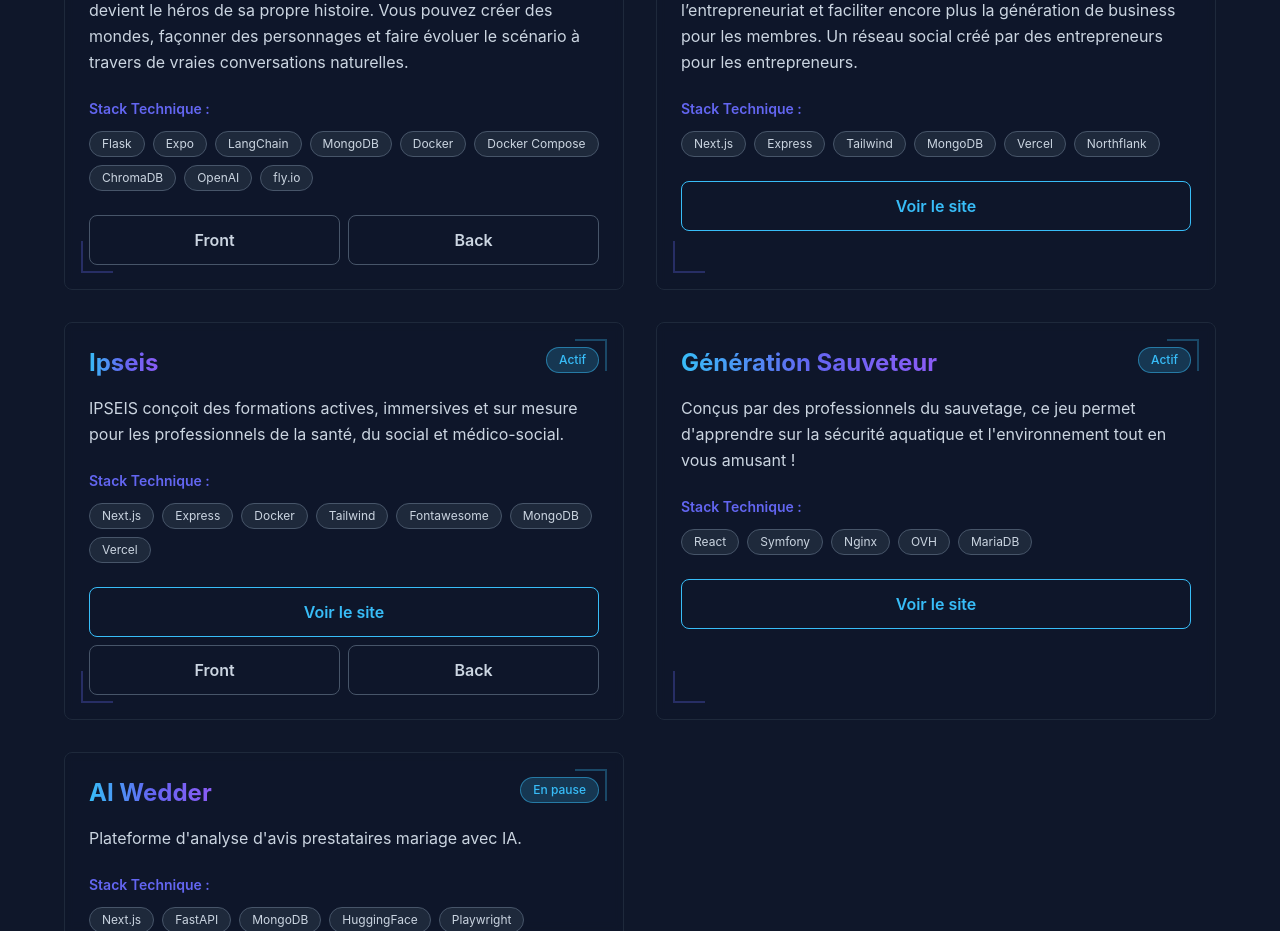
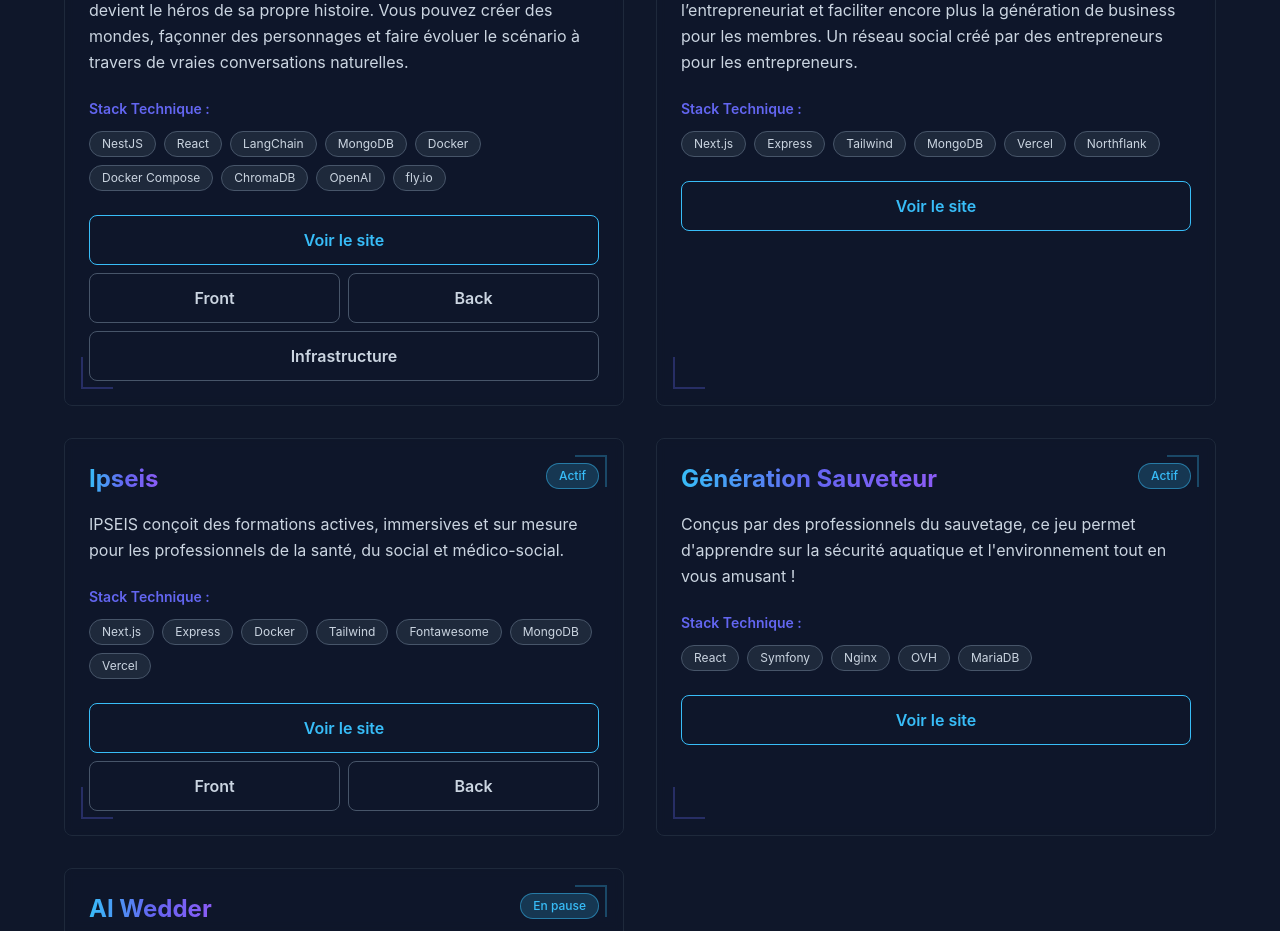
Before and after one commit to Jyok1m/portfolio_v3, a React (Vite) app: page / in a window 1280 px wide. Shown: the part 5520-6451 px from the top of the page. Built offline with nearby package versions, Linux system fonts and the light colour scheme; no server answers; what @fortawesome/pro-solid-svg-icons would draw is missing.

Commit message:
feat: Ajouter un lien vers l'infrastructure dans les projets et mettre à jour les liens des projets

```diff
--- a/src/i18n/locales.ts
+++ b/src/i18n/locales.ts
@@ -285,6 +285,7 @@ export const locales = {
 				"repo-front": "Front",
 				"repo-back": "Back",
 				repo: "Microservice",
+				repoInfra: "Infrastructure",
 			},
 			items: [
 				{
@@ -292,10 +293,12 @@ export const locales = {
 					name: "Odyssai",
 					description:
 						"Application de jeu de rôle narratif propulsée par l’IA, où le joueur devient le héros de sa propre histoire. Vous pouvez créer des mondes, façonner des personnages et faire évoluer le scénario à travers de vraies conversations naturelles.",
-					stack: ["Flask", "Expo", "LangChain", "MongoDB", "Docker", "Docker Compose", "ChromaDB", "OpenAI", "fly.io"],
+					stack: ["NestJS", "React", "LangChain", "MongoDB", "Docker", "Docker Compose", "ChromaDB", "OpenAI", "fly.io"],
 					links: {
-						"repo-front": "https://github.com/Jyok1m/odyssai-app",
-						"repo-back": "https://github.com/Jyok1m/odyssai-core",
+						site: "https://odyssai.app/",
+						"repo-front": "https://gitlab.com/odyssai/web",
+						"repo-back": "https://gitlab.com/odyssai/odyssai-backend",
+						repoInfra: "https://gitlab.com/odyssai/odyssai-infra",
 					},
 					status: "Actif",
 				},
--- a/src/sections/ProjectsLinks.tsx
+++ b/src/sections/ProjectsLinks.tsx
@@ -85,11 +85,21 @@ export default function ProjectsLinks() {
 										</a>
 									)}
 								</div>
+
 								{project.links.repo && (
 									<a href={project.links.repo} className="flex-1 cyber-button-secondary text-center" target="_blank" rel="noopener noreferrer">
 										<span className="flex items-center justify-center space-x-2">
 											<FontAwesomeIcon icon={["fas", "code-branch"]} className="w-4 h-4" />
 											<span>{t.projects.cta.repo}</span>
+										</span>
+									</a>
+								)}
+
+								{project.links.repoInfra && (
+									<a href={project.links.repoInfra} className="flex-1 cyber-button-secondary text-center" target="_blank" rel="noopener noreferrer">
+										<span className="flex items-center justify-center space-x-2">
+											<FontAwesomeIcon icon={["fas", "code-branch"]} className="w-4 h-4" />
+											<span>{t.projects.cta.repoInfra}</span>
 										</span>
 									</a>
 								)}
```
